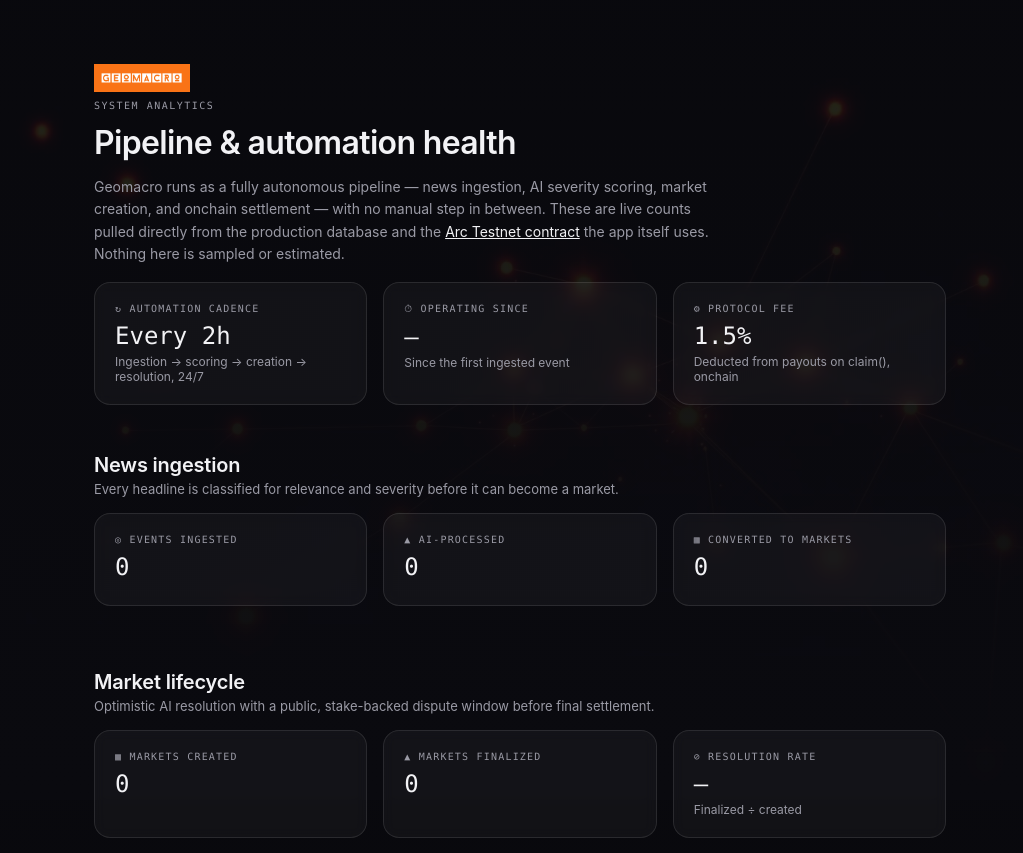
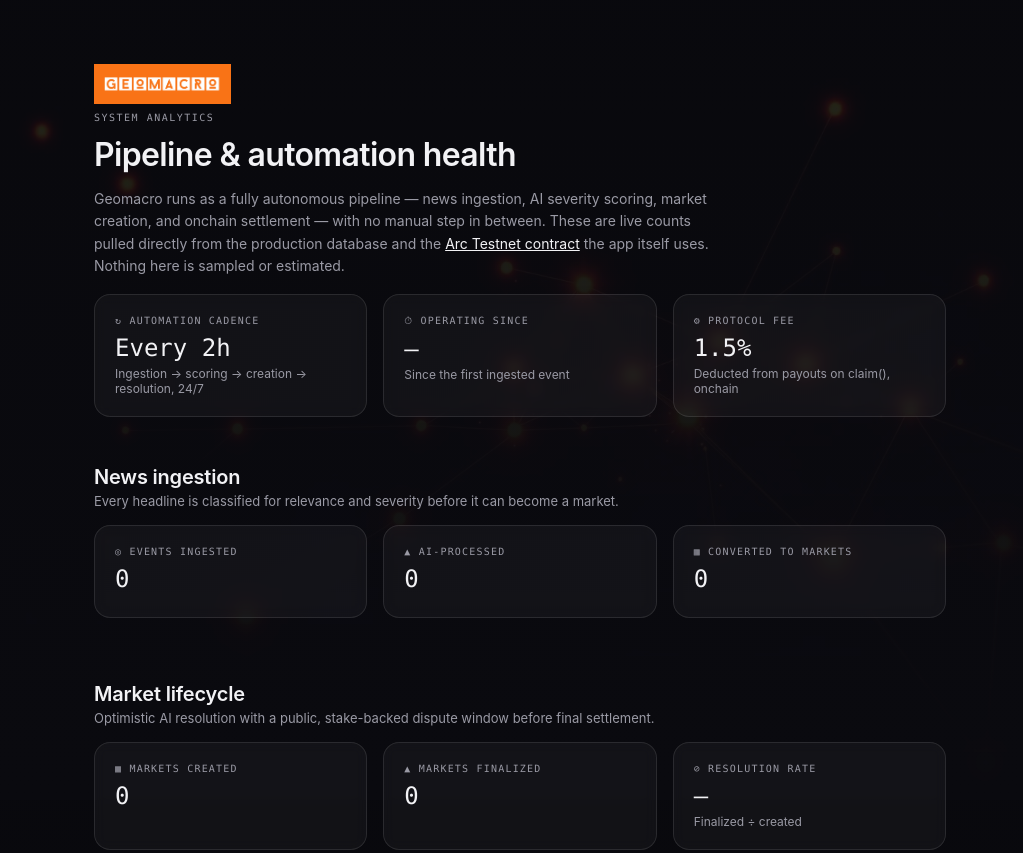
Before and after one commit to blocknine0/geomacro-analytics, a plain HTML site: page index.html in a window 1280 px wide. Shown: the top 853 px of the page, without its empty margins (120-1143 px from the left). Drawn offline with nearby package versions, Linux system fonts and the light colour scheme; no server answers.

Commit message:
brand: increase wordmark logo size for legibility

```diff
--- a/index.html
+++ b/index.html
@@ -37,7 +37,7 @@
     gap: 12px;
   }
   .brand-logo {
-    height: 28px;
+    height: 40px;
     width: auto;
     flex-shrink: 0;
     display: block;
```
